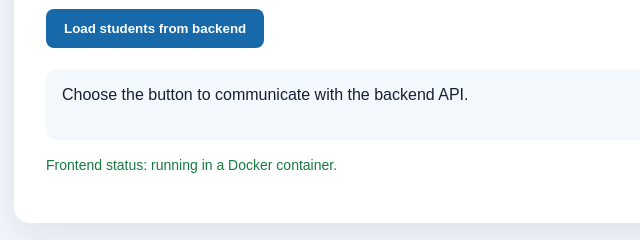
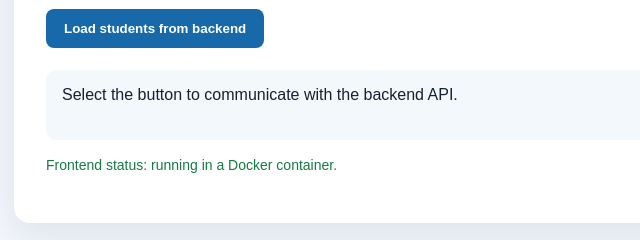
Before and after one commit to Khadidja-Niyodusenga/Docker_project, a plain HTML site: page frontend/index.html in a window 1280 px wide. Shown: the part 363-603 px from the top of the page, 246-886 px from the left. Drawn offline with Linux system fonts and the light colour scheme.

Commit message:
frontend modified

```diff
--- a/frontend/index.html
+++ b/frontend/index.html
@@ -38,7 +38,7 @@
        Select the button to request student records from the Python Flask backend.</p>
     <button id="loadStudents">Load students from backend</button>
     <div id="result" aria-live="polite">
-      Choose the button to communicate with the backend API.
+      Select the button to communicate with the backend API.
     </div>
     <p class="status">Frontend status: running in a Docker container.</p>
   </main>
```
